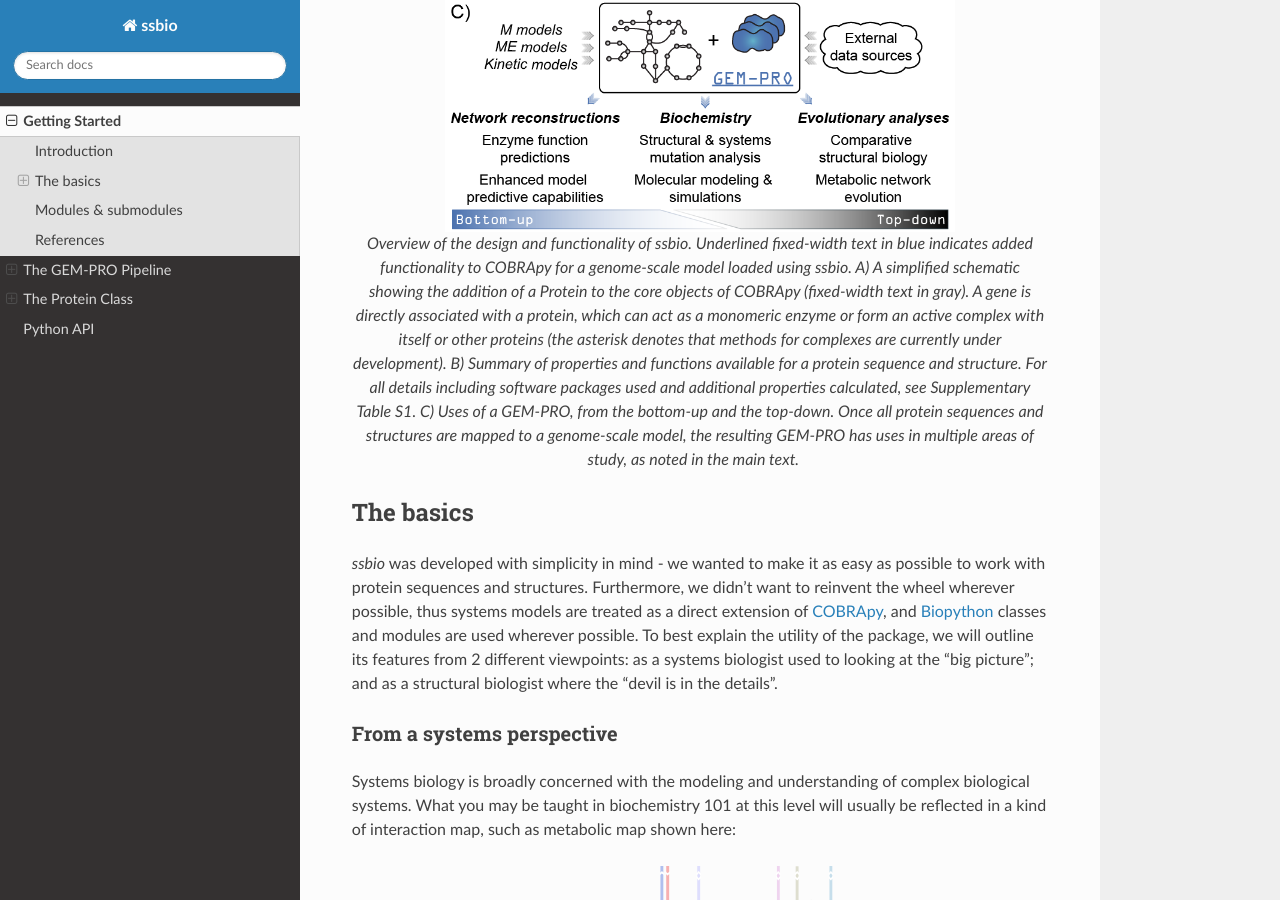
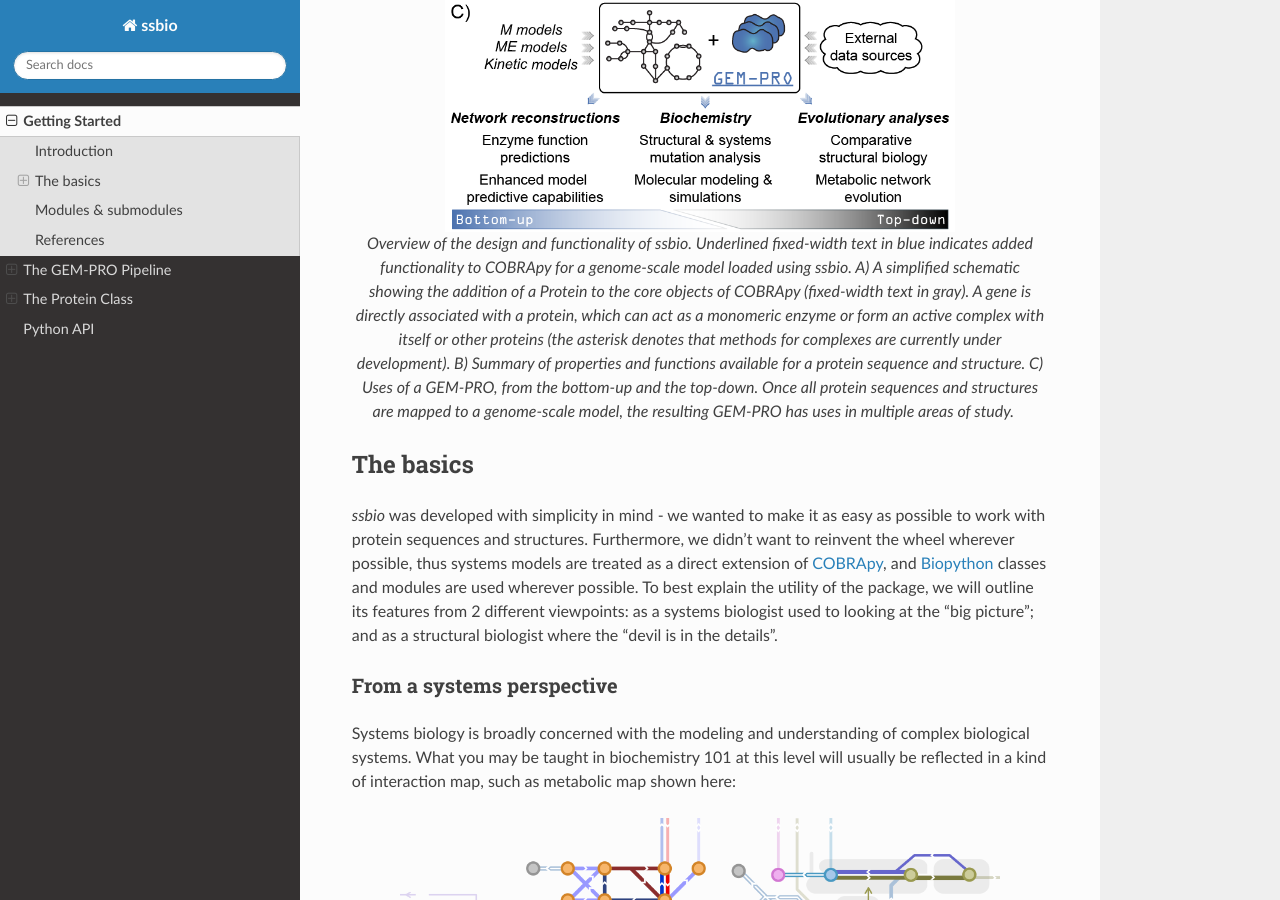
Before and after one commit to SBRG/ssbio, a Sphinx documentation site: the page built from docs/getting_started.rst, in a window 1280 px wide and 900 px high, scrolled down 836 px. Built offline with Sphinx 7.4.7 and the Read the Docs theme 2.0.0, drawn with Linux system fonts in a browser that asks for light colours.

Commit message:
Documentation updates

```diff
--- a/docs/getting_started.rst
+++ b/docs/getting_started.rst
@@ -15,7 +15,7 @@ This section will give a quick outline of the design of *ssbio* and the scientif
    :alt: ssbio general outline
    :align: center
 
-   Overview of the design and functionality of *ssbio*. Underlined fixed-width text in blue indicates added functionality to COBRApy for a genome-scale model loaded using *ssbio*. A) A simplified schematic showing the addition of a Protein to the core objects of COBRApy (fixed-width text in gray). A gene is directly associated with a protein, which can act as a monomeric enzyme or form an active complex with itself or other proteins (the asterisk denotes that methods for complexes are currently under development). B) Summary of properties and functions available for a protein sequence and structure. For all details including software packages used and additional properties calculated, see Supplementary Table S1. C) Uses of a GEM-PRO, from the bottom-up and the top-down. Once all protein sequences and structures are mapped to a genome-scale model, the resulting GEM-PRO has uses in multiple areas of study, as noted in the main text.
+   Overview of the design and functionality of *ssbio*. Underlined fixed-width text in blue indicates added functionality to COBRApy for a genome-scale model loaded using *ssbio*. A) A simplified schematic showing the addition of a Protein to the core objects of COBRApy (fixed-width text in gray). A gene is directly associated with a protein, which can act as a monomeric enzyme or form an active complex with itself or other proteins (the asterisk denotes that methods for complexes are currently under development). B) Summary of properties and functions available for a protein sequence and structure. C) Uses of a GEM-PRO, from the bottom-up and the top-down. Once all protein sequences and structures are mapped to a genome-scale model, the resulting GEM-PRO has uses in multiple areas of study.
 
 
 The basics
```
